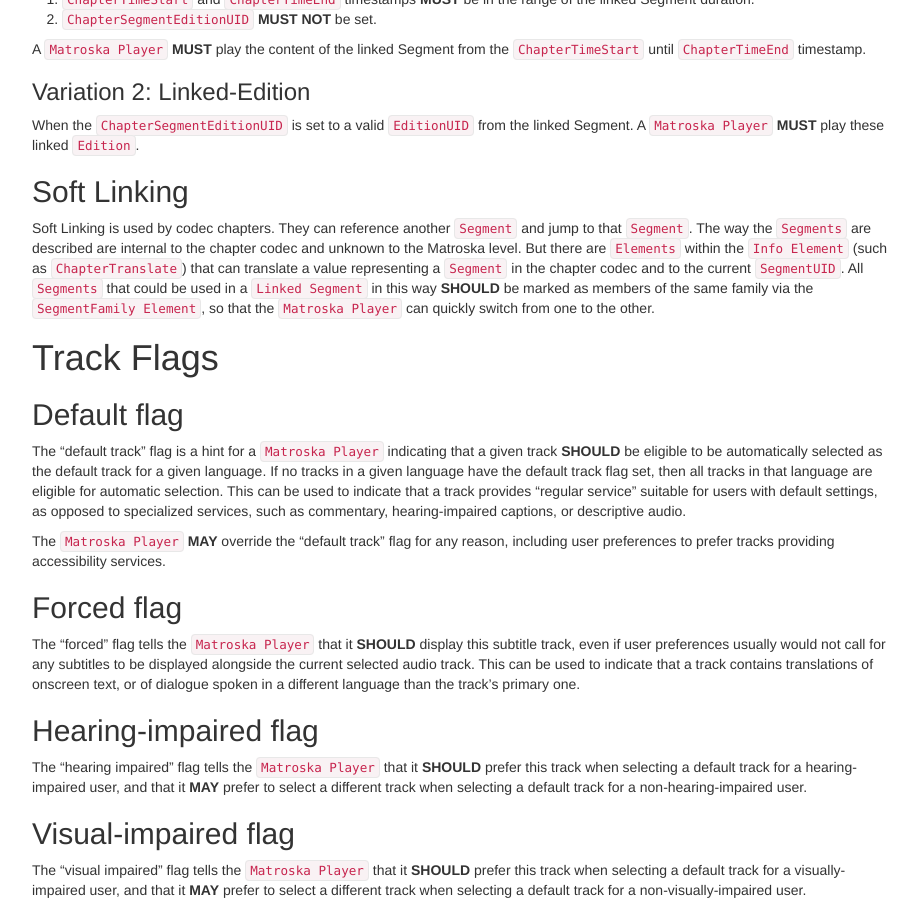
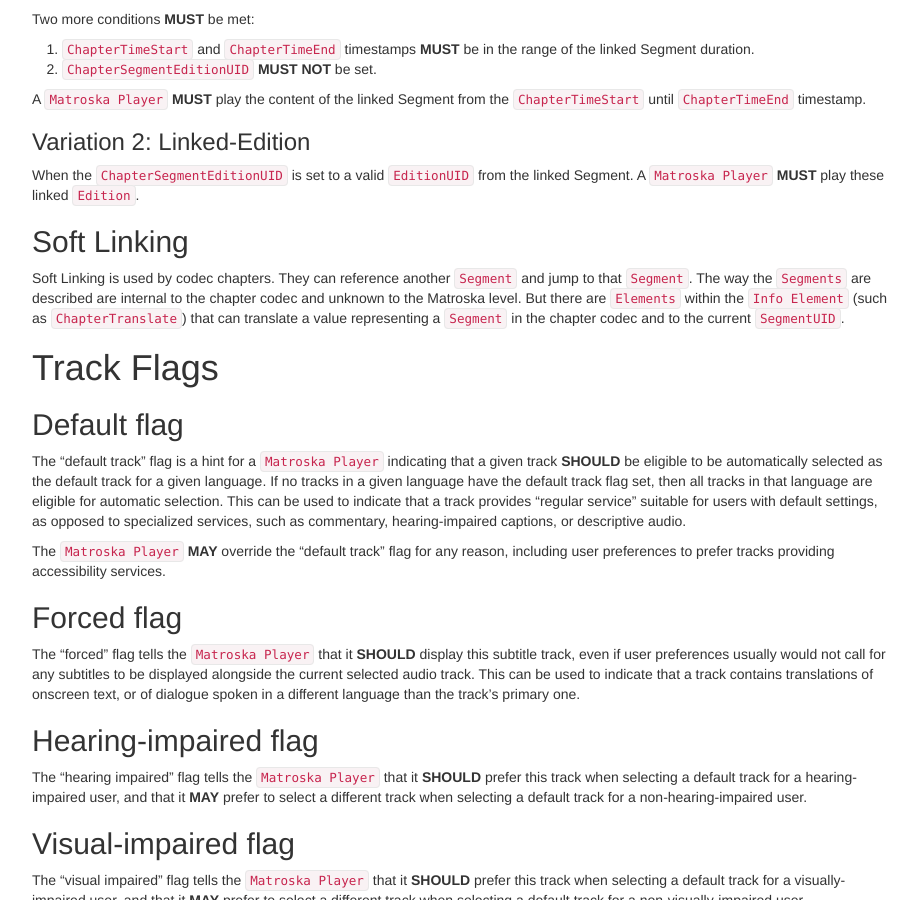
Before and after one commit to ietf-wg-cellar/matroska-specification, a Jekyll site: the page built from notes.md, in a window 1280 px wide and 900 px high, scrolled down 10190 px. Shown: the whole window, without its empty margins (273-1191 px from the left). Built offline with Jekyll 4.4.1, drawn with Linux system fonts in a browser that asks for light colours; some of the changed text lies outside the part shown.

Commit message:
add SegmentFamily to the main linking section
It's usually a good idea to mark linked segments with a SegmentFamily.
It's not specific to ordered chapters or chapter codecs.

```diff
--- a/chapters.md
+++ b/chapters.md
@@ -78,7 +78,6 @@
 | ChapterAtom/ChapterSegmentEditionUID  |
 | ChapterAtom/ChapterTrack              |
 | ChapterAtom/ChapProcess               |
-| Info/SegmentFamily                    |
 | Info/ChapterTranslate                 |
 | TrackEntry/TrackTranslate             |
 Table: elements only found in ordered chapters{#orderedOnly}
--- a/notes.md
+++ b/notes.md
@@ -696,9 +699,7 @@
 that `Segment`. The way the `Segments` are described are internal to the chapter codec and
 unknown to the Matroska level. But there are `Elements` within the `Info Element`
 (such as `ChapterTranslate`) that can translate a value representing a `Segment` in the
-chapter codec and to the current `SegmentUID`. All `Segments` that could be used in a `Linked Segment`
-in this way **SHOULD** be marked as members of the same family via the `SegmentFamily Element`,
-so that the `Matroska Player` can quickly switch from one to the other.
+chapter codec and to the current `SegmentUID`.
 
 
 
```
Also changed, not shown: other parts of notes.md (+3 -0 lines).
